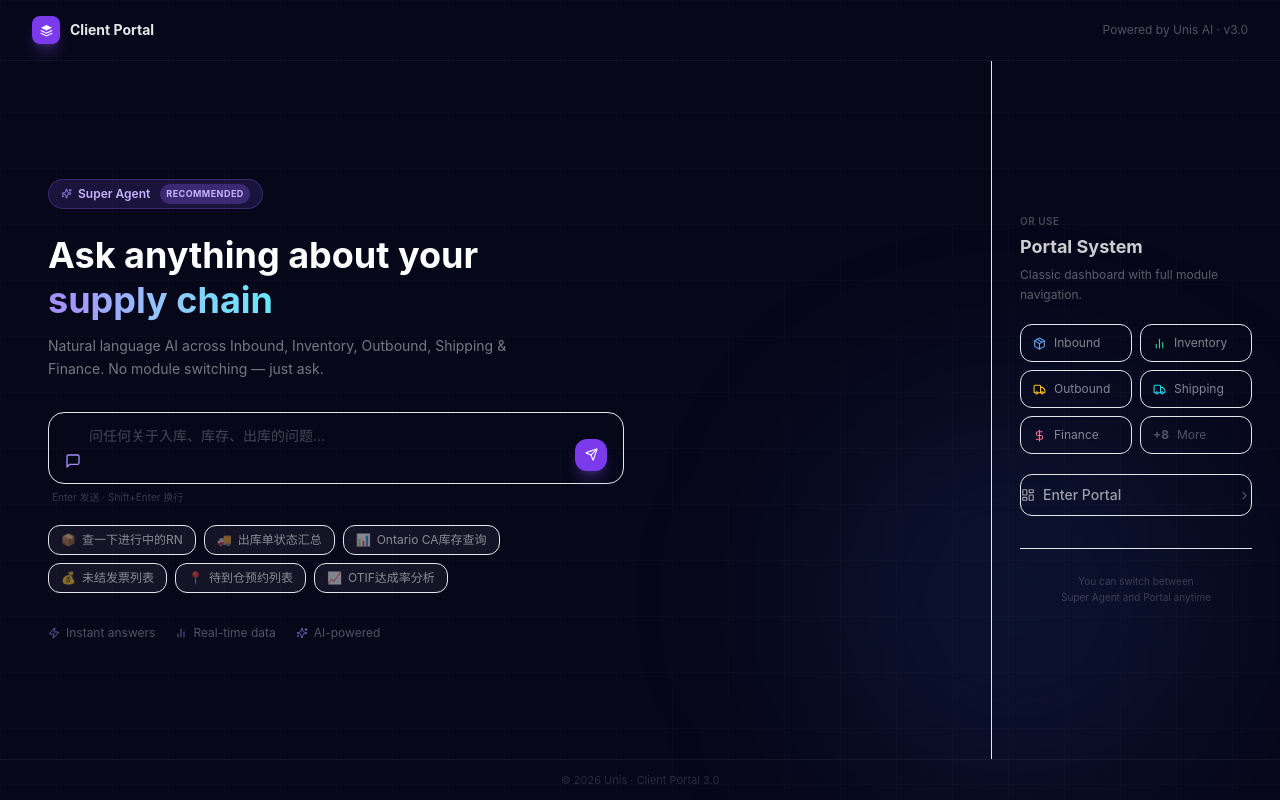
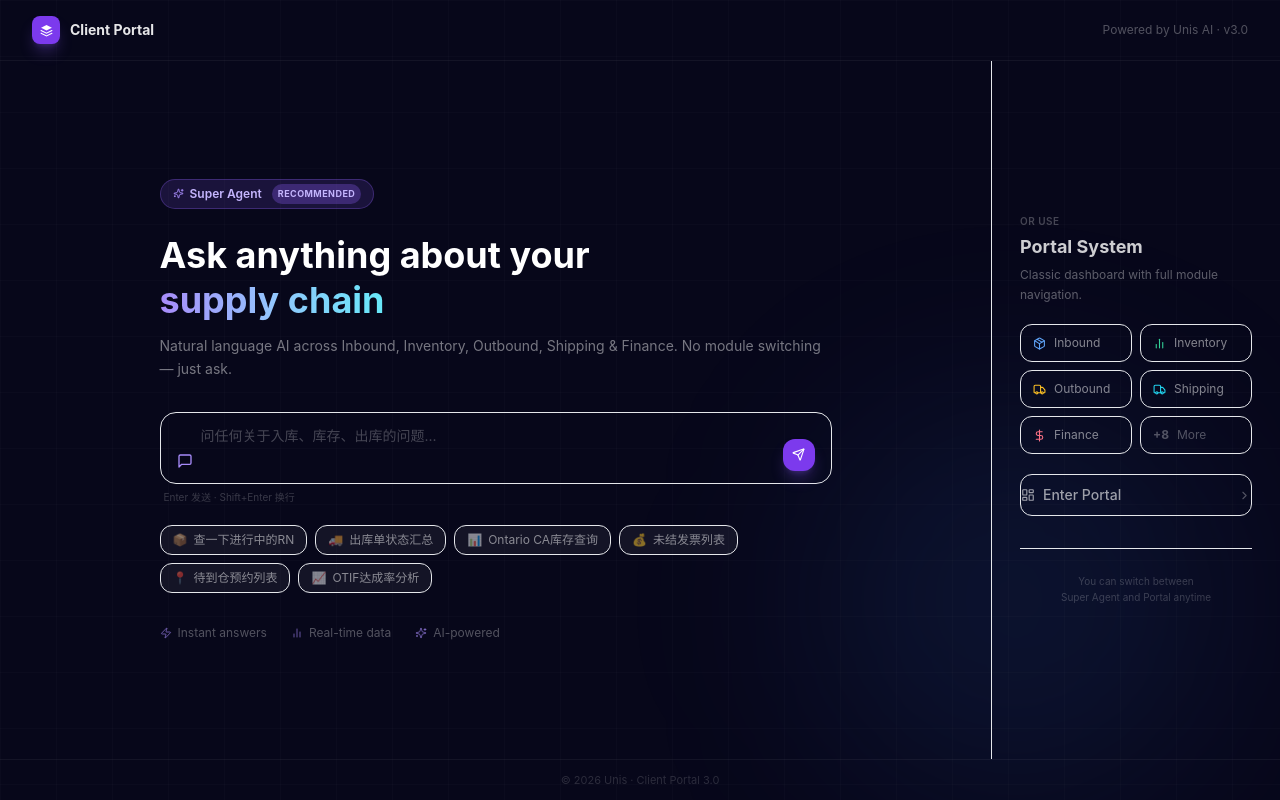
Before and after one commit to WYJade/CP-Announcement-management, a React (Vite) app: page /landing in a window 1280 px wide. Built offline with nearby package versions, Linux system fonts and the light colour scheme.

Commit message:
fix(landing): center Super Agent content, remove max-w constraints, fill left panel evenly

```diff
--- a/src/components/Landing/LandingPage.tsx
+++ b/src/components/Landing/LandingPage.tsx
@@ -66,7 +66,8 @@ export default function LandingPage() {
       <div className="relative z-10 flex flex-1 gap-0 min-h-0">
 
         {/* ════════════════ LEFT — Super Agent (主版面) ════════════════ */}
-        <div className="flex-1 flex flex-col justify-center px-12 py-10 border-r border-white/6">
+        <div className="flex-1 flex flex-col justify-center items-center px-12 py-10 border-r border-white/6">
+          <div className="w-full max-w-2xl">
 
           {/* Badge */}
           <div className="flex items-center gap-2 mb-6">
@@ -85,13 +86,13 @@ export default function LandingPage() {
               supply chain
             </span>
           </h1>
-          <p className="text-white/45 text-sm mb-8 max-w-lg leading-relaxed">
+          <p className="text-white/45 text-sm mb-8 leading-relaxed">
             Natural language AI across Inbound, Inventory, Outbound, Shipping & Finance.
             No module switching — just ask.
           </p>
 
           {/* ── Chat input box ── */}
-          <div className="relative mb-5 max-w-xl">
+          <div className="relative mb-5">
             <div className="flex items-end gap-2 bg-white/6 border border-white/12 rounded-2xl px-4 py-3 focus-within:border-violet-500/50 focus-within:bg-white/8 transition-all">
               <MessageSquare size={16} className="text-violet-400 shrink-0 mb-0.5" />
               <textarea
@@ -113,7 +114,7 @@ export default function LandingPage() {
           </div>
 
           {/* ── Quick prompts ── */}
-          <div className="flex flex-wrap gap-2 max-w-xl mb-8">
+          <div className="flex flex-wrap gap-2 mb-8">
             {CHIPS.map(chip => (
               <button
                 key={chip.text}
@@ -127,7 +128,7 @@ export default function LandingPage() {
           </div>
 
           {/* Feature row */}
-          <div className="flex items-center gap-5">
+          <div className="flex items-center gap-6">
             {[
               { icon: Zap, text: 'Instant answers' },
               { icon: BarChart2, text: 'Real-time data' },
@@ -138,6 +139,8 @@ export default function LandingPage() {
                 {text}
               </div>
             ))}
+          </div>
+
           </div>
         </div>
 
```
